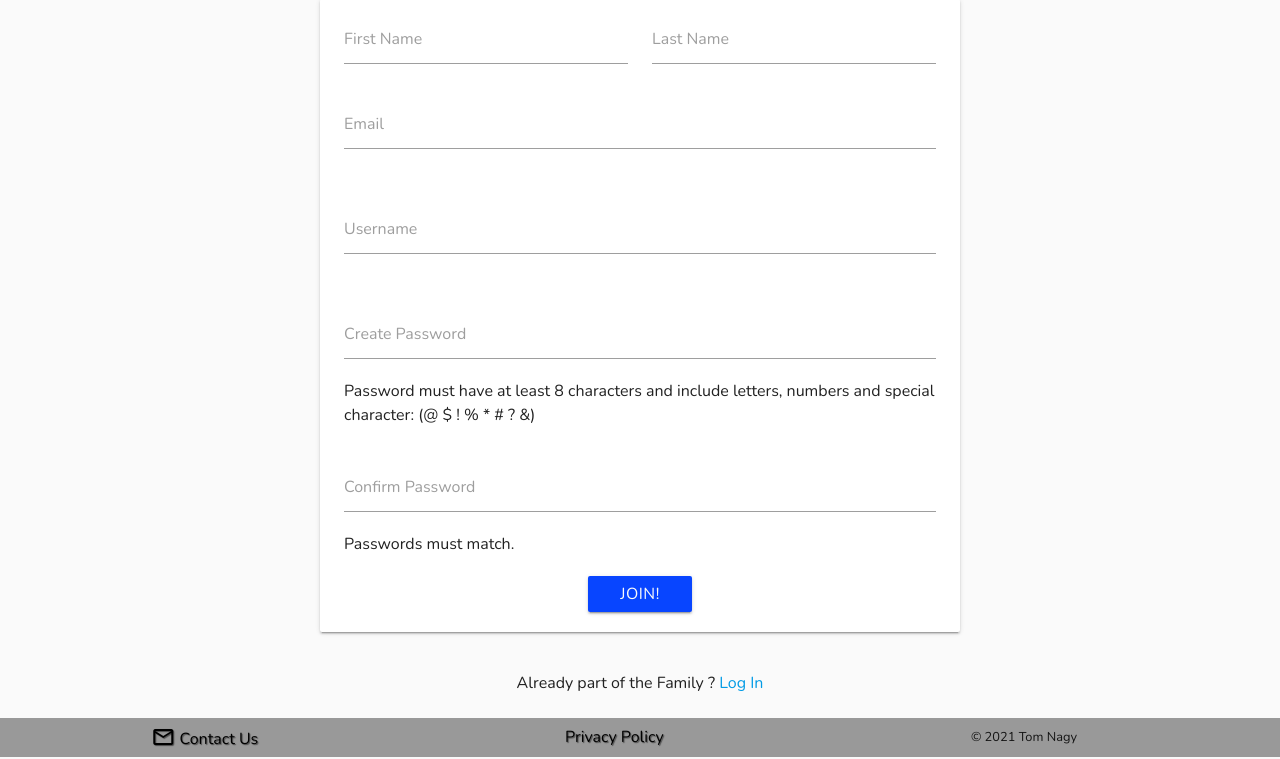
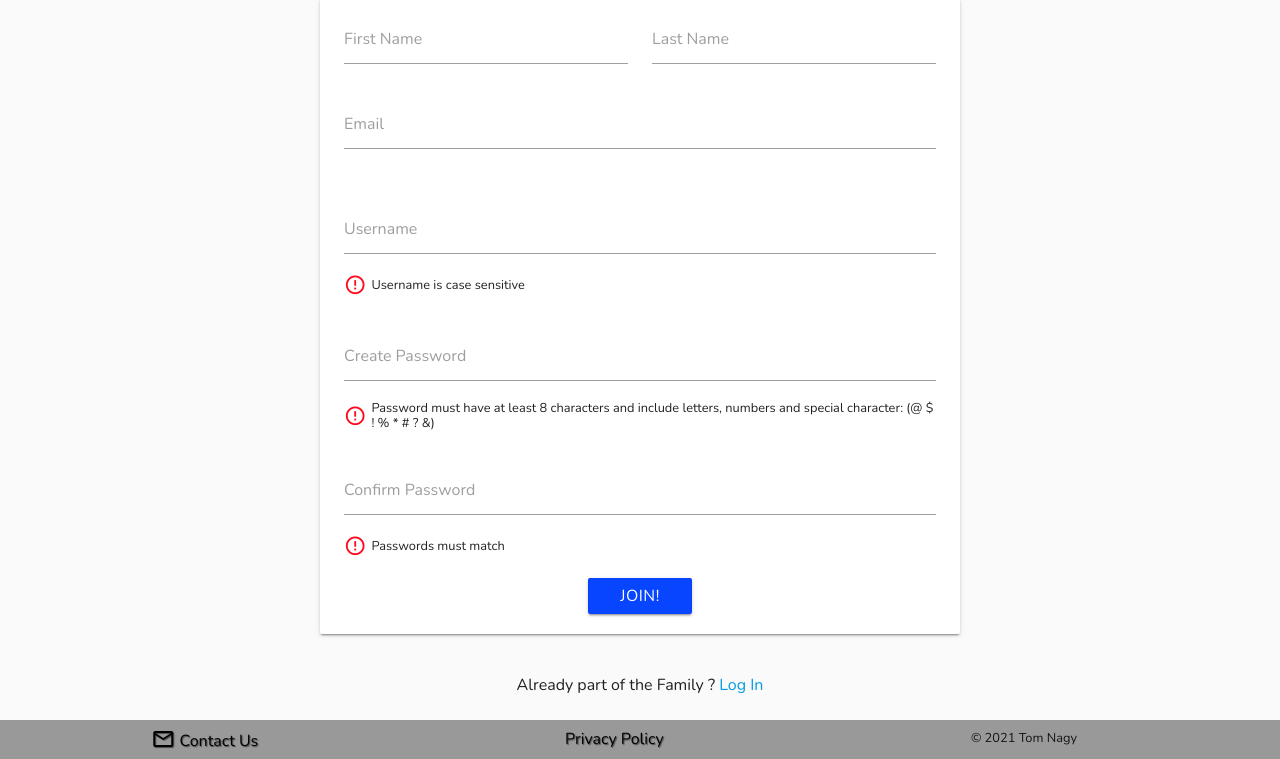
Before and after one commit to Tom-Nagy/family-friendly, a Flask app: page / in a window 1280 px wide. Shown: the part 187-946 px from the top of the page. Run offline with Flask 2, Linux system fonts and the light colour scheme; parts of the project's set-up code (start-up, migrations or seed data) failed here and were passed over.

Commit message:
Add icons and style for better UX

```diff
--- a/app/static/css/style.css
+++ b/app/static/css/style.css
@@ -130,6 +130,39 @@ footer {
     }
 }
 
+/* Footer */
+.footer-wrapper{
+    margin: 0 auto;
+    width: 100%;
+}
+
+.third-div {
+    display: inline-block;
+    position: relative;
+    padding: 6px;
+    width: 100%;
+}
+
+@media(min-width: 450px) {
+    .third-div {
+        width: 32%;
+    }
+}
+
+.contact-us,
+.privacy-policy {
+    color: #000;
+}
+
+.contact-us i {
+    transform: translate(0, 30%);
+    line-height: 1rem;
+}
+
+.copyright {
+    font-size: 0.8rem;
+}
+
 /* flash messages */
 .flash-container {
     height: 40px;
@@ -163,37 +196,17 @@ footer {
     font-weight: bold;
 }
 
-/* Footer */
-.footer-wrapper{
-    margin: 0 auto;
-    width: 100%;
+/* Forms */
+
+.helper-text {
+    font-size: 0.8rem;
+    line-height: 0.9rem;
 }
 
-.third-div {
-    display: inline-block;
-    position: relative;
-    padding: 6px;
-    width: 100%;
-}
-
-@media(min-width: 450px) {
-    .third-div {
-        width: 32%;
-    }
-}
-
-.contact-us,
-.privacy-policy {
-    color: #000;
-}
-
-.contact-us i {
-    transform: translate(0, 30%);
-    line-height: 1rem;
-}
-
-.copyright {
-    font-size: 0.8rem;
+.helper-text .material-icons {
+    font-size: 1.4rem;
+    color: #FF091E;
+    margin-right: 5px;
 }
 
 /* signup.html */
--- a/app/templates/signup.html
+++ b/app/templates/signup.html
@@ -27,6 +27,9 @@
                     <input id="username" name="username" type="text" class="validate" minlength="2" maxlength="20"
                         pattern='^[a-zA-Z0-9"]{2,20}$' required>
                     <label for="last_name">Username</label>
+                    <span class="helper-text valign-wrapper">
+                        <span class="material-icons">error_outline</span>Username is case sensitive
+                    </span>
                 </div>
             </div>
             <div class="row">
@@ -34,8 +37,11 @@
                     <input id="password" name="password" type="password" class="validate" minlength="8" maxlength="30"
                         pattern="^(?=.*[a-z])(?=.*[A-Z])(?=.*\d)(?=.*[@$!%*#?&])[A-Za-z\d@$!#%*?&]{8,30}$" required>
                     <label for="password">Create Password</label>
-                    <span class="helper-text">Password must have at least 8 characters and include letters,
-                        numbers and special character: (@ $ ! % * # ? &)</span>
+                    <span class="helper-text valign-wrapper">
+                        <span class="material-icons">error_outline</span>
+                        Password must have at least 8 characters and include letters,
+                        numbers and special character: (@ $ ! % * # ? &)
+                    </span>
                 </div>
             </div>
             <div class="row">
@@ -43,7 +49,9 @@
                     <input id="conf_password" name="conf_password" type="password" class="validate" minlength="8" maxlength="30"
                         pattern="^(?=.*[a-z])(?=.*[A-Z])(?=.*\d)(?=.*[@$!%*#?&])[A-Za-z\d@$!#%*?&]{8,30}$" required>
                     <label for="conf_password">Confirm Password</label>
-                    <span class="helper-text">Passwords must match.</span>
+                    <span class="helper-text valign-wrapper">
+                        <span class="material-icons">error_outline</span>Passwords must match
+                    </span>
                 </div>
             </div>
             <div class="row">
```
